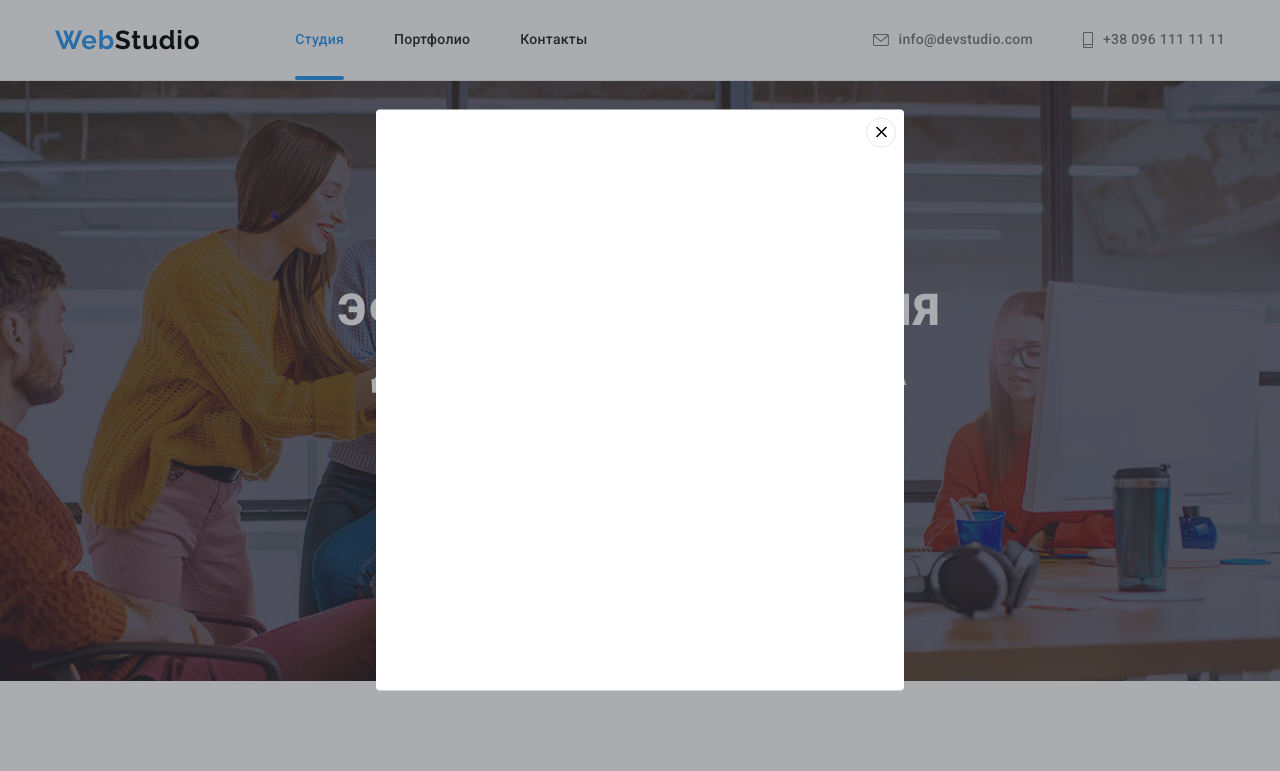
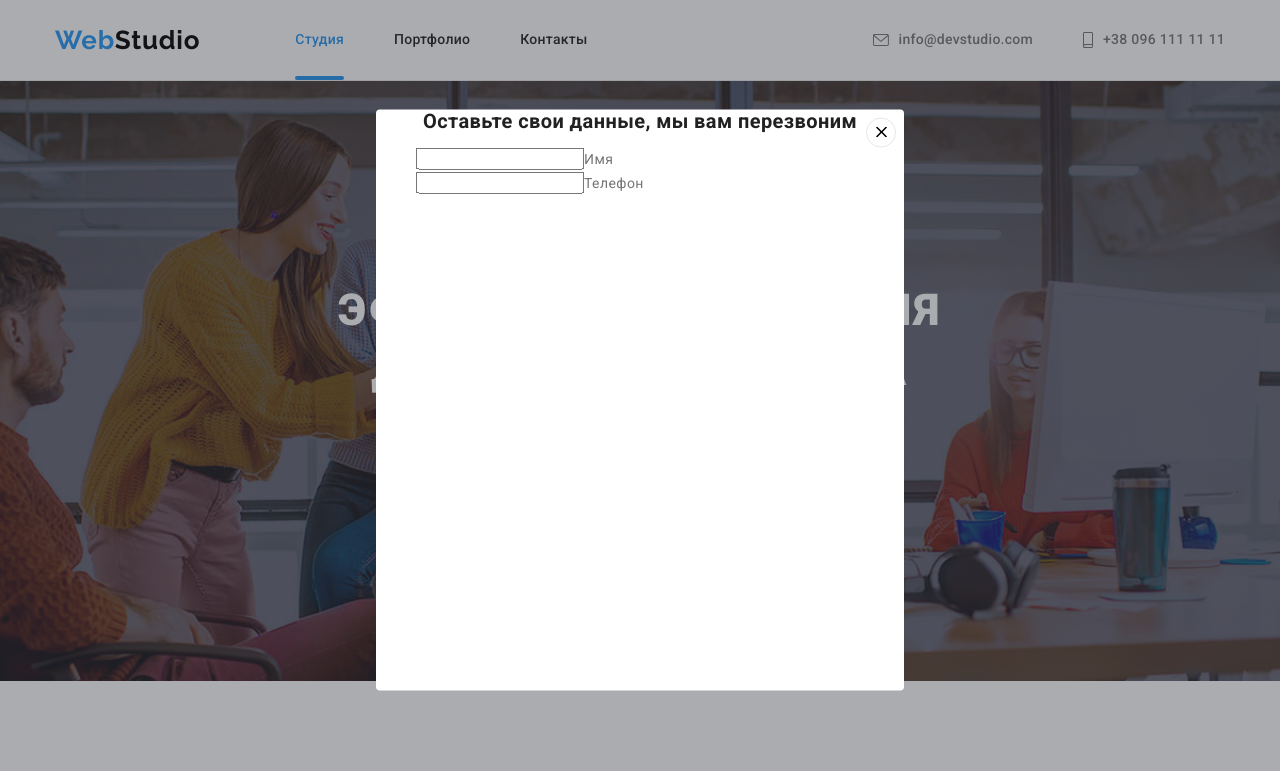
Before and after one commit to YehorAntoniuk/goit-markup-hw-06, a plain HTML site: page index.html in a window 1280 px wide. Both pictures are taken after a click on the button "Заказать услугу". Shown: the top 771 px of the page. Drawn offline with nearby package versions, Linux system fonts and the light colour scheme.

Commit message:
пробую писать форму

```diff
--- a/css/styles.css
+++ b/css/styles.css
@@ -325,7 +325,32 @@ ul {
     transform: translate(-50%, -50%);
 }
 
+/* modal form */
+
+.modal-form {
+    width: 100%;
+    padding-left: 40px;
+    padding-right: 40px;
+    margin-top: 12px;
+}
+
+.form-group {
+    display: flex;
+    align-items: start;
+}
+
+.modal-text {
+    font-weight: 700;
+    font-size: 20px;
+    line-height: 1.15;
+
+    color: var(--secondary-cl);
+}
+
+
+
 /* секция особенности */
+
 .benefits {
     padding-bottom: 0;
 }
--- a/index.html
+++ b/index.html
@@ -73,6 +73,17 @@
                   <use href="./images/sprite.svg#icon-Vector"></use>
                 </svg>
               </button>
+              <b class="modal-text">Оставьте свои данные, мы вам перезвоним</b>
+              <form class="modal-form">
+                <label class="form-group">
+                  <input class="form-input" type="text" name="name" autocomplete="off" />
+                  <span class="form-label">Имя</span>
+                </label>
+                <label class="form-group">
+                  <input class="form-input" type="tel" name="phone" autocomplete="off" />
+                  <span class="form-label">Телефон</span>
+                </label>
+              </form>
             </div>
           </div>
         </div>
```
